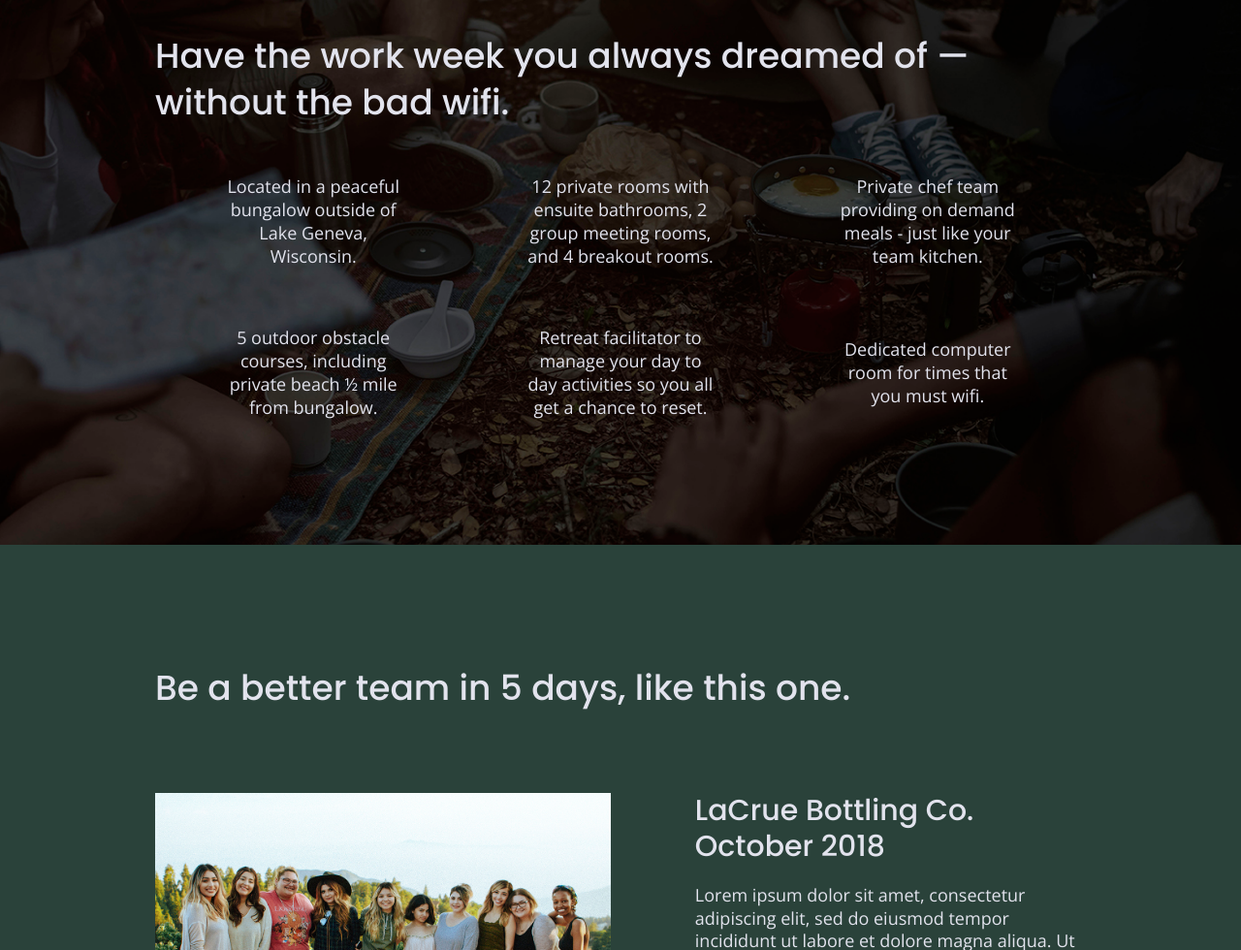
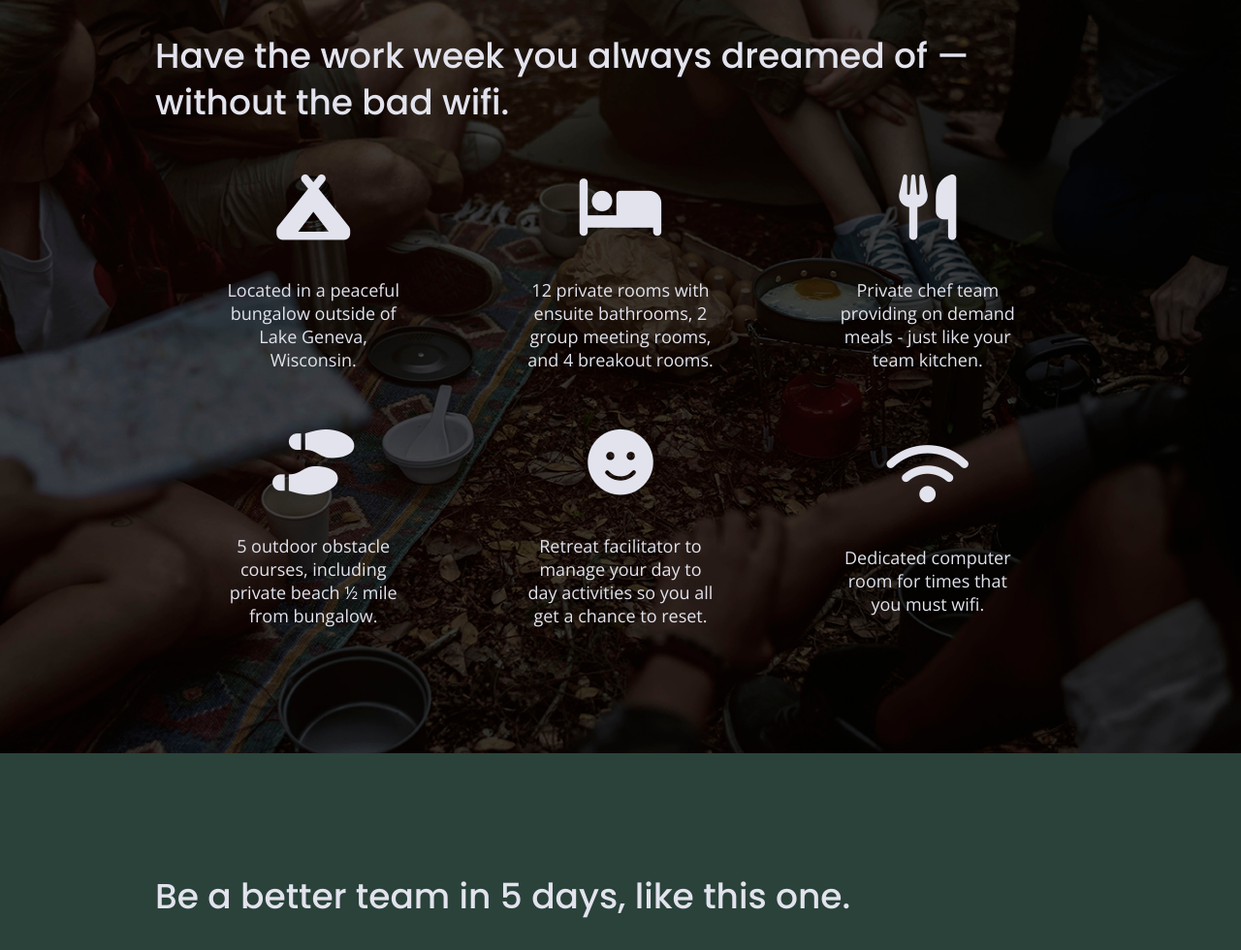
Before and after one commit to lindseydortch/206-unplugged-retreat, a plain HTML site: page index.html in a window 1280 px wide. Shown: the part 1103-2083 px from the top of the page at 97% size. Drawn offline with nearby package versions, Linux system fonts and the light colour scheme.

Commit message:
added i icons for features section

```diff
--- a/css/main.css
+++ b/css/main.css
@@ -333,6 +333,11 @@ input[type=button] {
   flex-flow: row wrap;
 }
 
+.features i {
+  font-size: 3.75em;
+  margin-bottom: 40px;
+}
+
 .features p {
   text-align: center;
   margin: 0;
@@ -608,6 +613,7 @@ input[type=button] {
     width: 62%;
   }
 
+
   /* Reviews */
   .reviews article {
     display: flex;
@@ -767,6 +773,7 @@ input[type=button] {
     flex-basis: 33%;
   }
 
+
   /* Reviews */
 
   .reviews h2 {
--- a/index.html
+++ b/index.html
@@ -15,6 +15,7 @@
   <link href="https://fonts.googleapis.com/css?family=Open+Sans:400,700|Poppins:500,700" rel="stylesheet">
   <link rel="stylesheet" href="css/normalize.css">
   <link rel="stylesheet" href="css/main.css">
+  <script src="https://kit.fontawesome.com/3b08c54020.js" crossorigin="anonymous"></script>
 </head>
 
 <body>
@@ -70,6 +71,7 @@
         <div class="features-items">
           <article>
             <p class="fontawesome-icon">
+              <i class="fas fa-campground"></i>
             </p>
             <p class="features-item-description">
               Located in a peaceful bungalow outside of Lake Geneva, Wisconsin.
@@ -77,6 +79,7 @@
           </article>
           <article>
             <p class="fontawesome-icon">
+              <i class="fas fa-bed"></i>
             </p>
             <p class="features-item-description">
               12 private rooms with ensuite bathrooms, 2 group meeting rooms, and 4 breakout rooms.
@@ -84,6 +87,7 @@
           </article>
           <article>
             <p class="fontawesome-icon">
+              <i class="fas fa-utensils"></i>
             </p>
             <p class="features-item-description">
               Private chef team providing on demand meals - just like your team kitchen.
@@ -91,6 +95,7 @@
           </article>
           <article>
             <p class="fontawesome-icon">
+              <i class="fas fa-shoe-prints"></i>
             </p>
             <p class="features-item-description">
               5 outdoor obstacle courses, including private beach ½ mile from bungalow.
@@ -98,6 +103,7 @@
           </article>
           <article>
             <p class="fontawesome-icon">
+              <i class="fas fa-smile"></i>
             </p>
             <p class="features-item-description">
               Retreat facilitator to manage your day to day activities so you all get a chance to reset.
@@ -105,6 +111,7 @@
           </article>
           <article>
             <p class="fontawesome-icon">
+              <i class="fas fa-wifi"></i>
             </p>
             <p class="features-item-description">
               Dedicated computer room for times that you must wifi.
```
Also changed, not shown: about/index.html (+1 -0 lines), faqs/index.html (+1 -0 lines).
